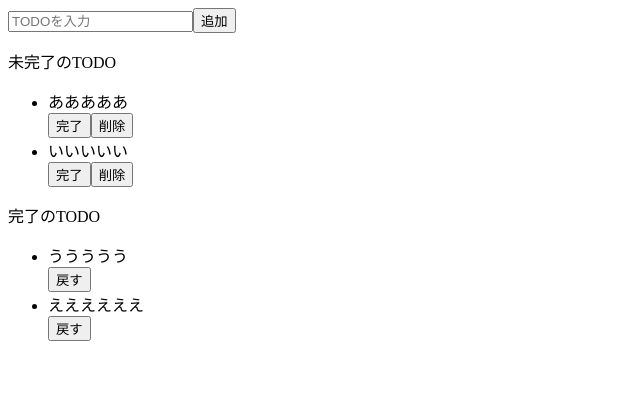
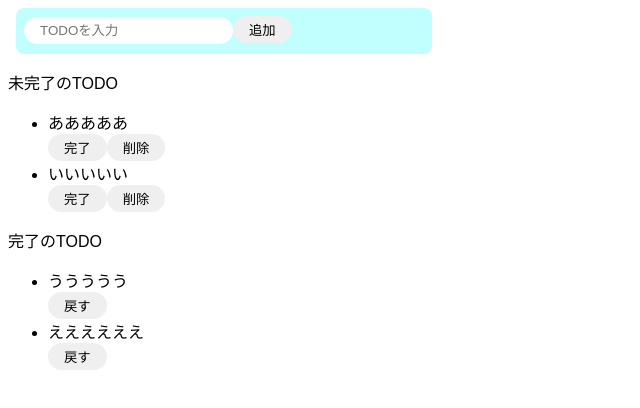
Before and after one commit to kyosuke27/udemy_react, a React (Create React App) app: page / in a window 1280 px wide. Shown: the top 408 px of the page, without its empty margins (0-640 px from the left). Built offline with nearby package versions, Linux system fonts and the light colour scheme.

Commit message:
edit style.css and tag 以前作成したcssをコピペ。 タグにクラスを付与しCSSがあたるようにしました。

```diff
--- a/src/App.jsx
+++ b/src/App.jsx
@@ -3,7 +3,7 @@
 export const App = () => {
   return (
     <>
-      <div>
+      <div class="input-area">
         <input placeholder="TODOを入力" />
         <button>追加</button>
       </div>
--- a/src/styles.css
+++ b/src/styles.css
@@ -1,4 +1,66 @@
-.App {
+body {
   font-family: sans-serif;
+}
+
+input {
+  border-radius: 16px;
+  border: none;
+  padding: 6px 16px;
+  outline: none;
+}
+
+button {
+  border-radius: 16px;
+  border: none;
+  padding: 4px 16px;
+}
+
+button:hover {
+  background-color: #ff7fff;
+  color: #fff;
+  cursor: pointer;
+}
+
+li {
+  margin-right: 8px;
+}
+
+.input-area {
+  background-color: #c1ffff;
+  width: 400px;
+  height: 30px;
+  border-radius: 8px;
+  padding: 8px;
+  margin: 8px;
+}
+
+.incomplete-area {
+  background-color: #c6ffe2;
+  width: 400px;
+  min-height: 200px;
+  padding: 8px;
+  margin: 8px;
+  border-radius: 8px;
+}
+
+.complete-area {
+  background-color: #ffffe0;
+  width: 400px;
+  min-height: 200px;
+  padding: 8px;
+  margin: 8px;
+  border-radius: 8px;
+}
+
+.title {
   text-align: center;
+  margin-top: 0;
+  font-weight: bold;
+  color: #666;
 }
+
+.list-row {
+  display: flex;
+  align-items: center;
+  padding-bottom: 4px;
+}
```
